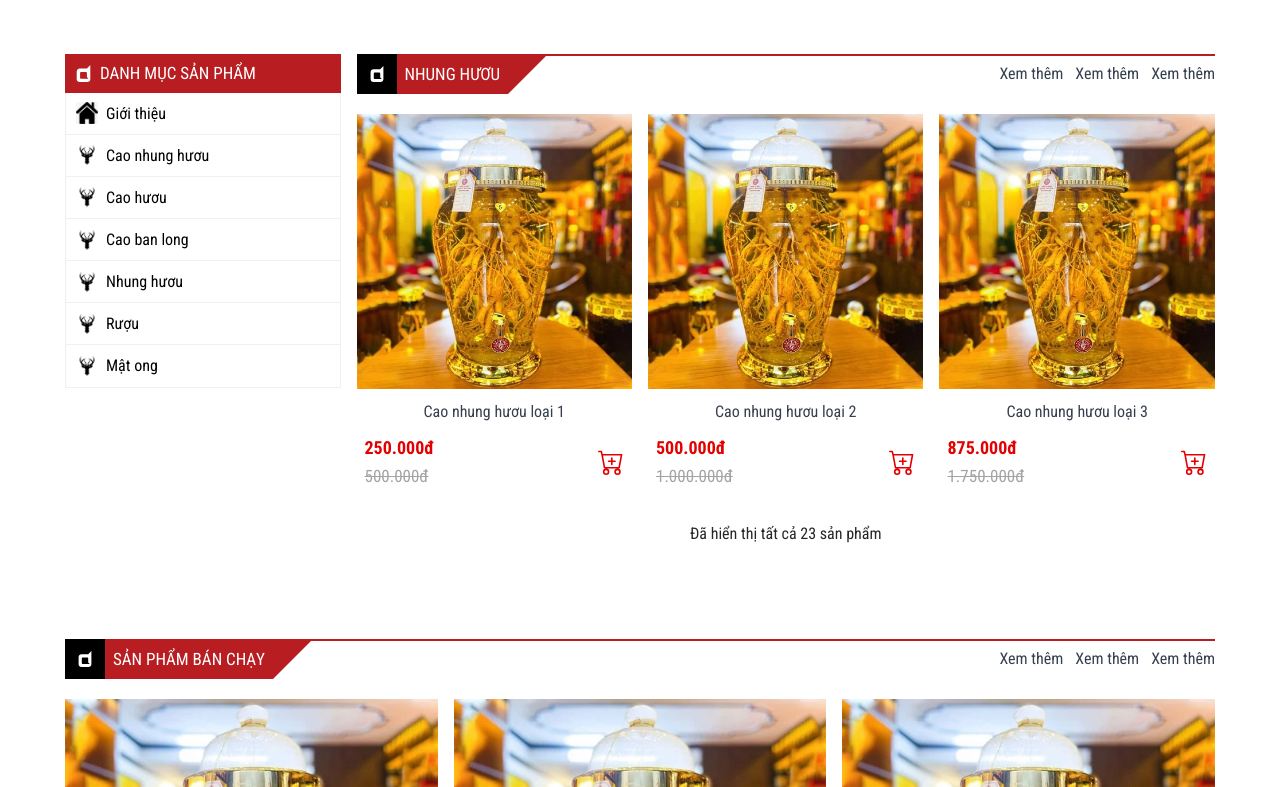
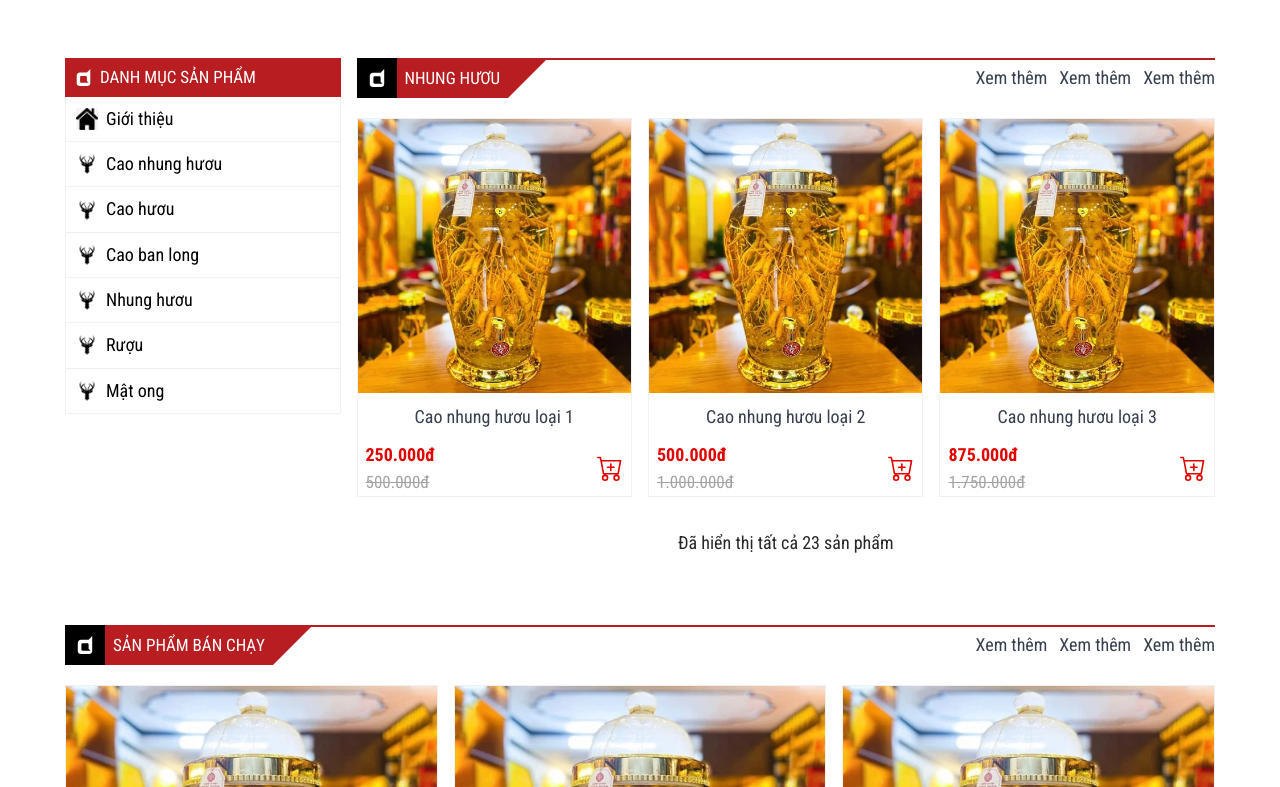
Before and after one commit to xhuong/thegioiruoungam, a React (Create React App) app: page / in a window 1280 px wide. Shown: the part 953-1740 px from the top of the page. Built offline with nearby package versions, Linux system fonts and the light colour scheme.

Commit message:
add product animation

```diff
--- a/public/index.html
+++ b/public/index.html
@@ -6,8 +6,8 @@
     <meta name="viewport" content="width=device-width, initial-scale=1" />
     <meta name="theme-color" content="#000000" />
     <meta name="description" content="Nhung Huou Tram Nhan" />
+    <meta name="google-site-verification" content="doG5cGduKFWPNFuUuPMJJQz1fQcvQjNZYjwBRmjDRPs" />
     <link rel="apple-touch-icon" href="%PUBLIC_URL%/home.png" />
-    <meta name="google-site-verification" content="doG5cGduKFWPNFuUuPMJJQz1fQcvQjNZYjwBRmjDRPs" />
     <!--
       manifest.json provides metadata used when your web app is installed on a
       user's mobile device or desktop. See https://developers.google.com/web/fundamentals/web-app-manifest/
--- a/src/assets/styles/_common.scss
+++ b/src/assets/styles/_common.scss
@@ -11,12 +11,11 @@
 
 html {
   scroll-behavior: smooth;
-  // font-size: 62.5%;
 }
 
 body {
   font-family: $primaryFont;
-  font-size: 16px;
+  font-size: 18px;
 }
 
 a {
--- a/src/components/AppActions/index.scss
+++ b/src/components/AppActions/index.scss
@@ -3,7 +3,7 @@
     position: fixed;
     top: 30%;
     right: 0;
-    transform: translateX(68%);
+    transform: translateX(71%);
   }
   &_item {
     display: flex;
@@ -22,7 +22,7 @@
   }
 
   &_item:hover {
-    transform: translateX(-(100% - 32%));
+    transform: translateX(-(100% - 29%));
   }
   &_item_wrapper {
     width: 28px;
--- a/src/components/NewsCard/index.js
+++ b/src/components/NewsCard/index.js
@@ -11,9 +11,7 @@ function NewsCard() {
         <img src={require("../../assets/images/news/nhung_huou.png")} alt="" />
       </div>
       <div className="news_card_content">
-        <h3 className="news_card_heading">
-          Lorem ipsum dolor sit amet consectetur adipisicing elit. Harum fugiat dolore laborum?
-        </h3>
+        <h3 className="news_card_heading">Nhung Hươu Có Tác Dụng Gì? Công Dụng Của Nhung Hươu Với Sức Khỏe?</h3>
         <div className="news_card_info">
           <p className="news_card_time">
             <SlClock />
@@ -25,8 +23,9 @@ function NewsCard() {
           </p>
         </div>
         <Link className="news_card_description">
-          Lorem ipsum dolor, sit amet consectetur adipisicing elit. Eos voluptas beatae ab. Lorem ipsum dolor sit amet
-          consectetur adipisicing elit. At quaerat maiores nam? Lorem ipsum dolor sit amet consectetur.
+          Nhung hươu hay lộc nhung chính là sừng non của con hươu đực. Vào mỗi cuối mùa hè hàng năm, sừng hươu rụng đi
+          và mùa xuân năm sau chỗ đó sẽ mọc lên sừng mới. Sừng hươu mới mọc sẽ rất mềm, mặt ngoài phủ đầy lông, sờ vào
+          êm như nhung nên người ta gọi là nhung hươu. Vậy tác dụng nhung hươu như thế nào?
         </Link>
 
         <Button className="mx-auto hidden-xs hidden-sm" textTransform="uppercase" type="primary" size="md-btn">
--- a/src/components/NewsCard/index.scss
+++ b/src/components/NewsCard/index.scss
@@ -5,7 +5,6 @@
     text-transform: uppercase;
     color: $grayTextColor;
     font-weight: normal;
-    font-size: 15px;
     text-align: center;
     padding: 0 20px;
     letter-spacing: 0.1px;
@@ -39,7 +38,7 @@
   }
 
   &_description {
-    font-size: 15px;
+    font-size: 16px;
     color: $grayTextColor;
     letter-spacing: 0.1px;
     display: -webkit-box;
--- a/src/components/Product/index.js
+++ b/src/components/Product/index.js
@@ -3,14 +3,14 @@ import { useNavigate } from "react-router-dom";
 import { AiFillEye } from "react-icons/ai";
 import Button from "../Button";
 import { formatPrice } from "../../Utils";
+import React from "react";
 import "./index.scss";
-import React from "react";
 
 function Product({ id, name, imageUrl, oldPrice, newPrice, star, categoryId, discount, ...props }) {
   const navigate = useNavigate();
   return (
     <div
-      className="product"
+      className="product border-gray"
       onClick={() => {
         navigate(`/product/${id}/details`);
       }}
--- a/src/components/Product/index.scss
+++ b/src/components/Product/index.scss
@@ -15,6 +15,36 @@
   }
   &_image_wrapper {
     position: relative;
+    overflow: hidden;
+
+    &::after,
+    &::before {
+      position: absolute;
+      content: "";
+      display: block;
+      width: 120px;
+      height: 120px;
+      background-color: rgba($color: #ffffff, $alpha: 0.3);
+      transition: transform 1.2s cubic-bezier(0.175, 0.885, 0.32, 1.275);
+    }
+
+    &::before {
+      left: 100%;
+      bottom: 100%;
+    }
+
+    &::after {
+      top: 100%;
+      right: 100%;
+    }
+
+    &:hover::after {
+      transform: translate(calc(100% + 50px), calc(-100% - 50px));
+    }
+
+    &:hover::before {
+      transform: translate(calc(-100% - 50px), calc(100% + 50px));
+    }
   }
 
   &_button_wrapper {
@@ -50,7 +80,6 @@
   &_title {
     color: $grayTextColor;
     font-weight: 500;
-    font-size: 16px;
     text-align: center;
     margin: 10px 0 10px 0;
     padding: 0 8px;
--- a/src/components/SliderSecondary/index.js
+++ b/src/components/SliderSecondary/index.js
@@ -18,34 +18,34 @@ function SliderSecondary() {
       <Slider {...settings}>
         <li className="slider_secondary_item">
           <div className="slider_secondary_image_wrapper">
-            <img src={require("../../assets/images/customers/customer01.png")} alt="" />
+            <img src={require("../../assets/images/customers/customer03.png")} alt="" />
           </div>
           <p className="slider_secondary_customer_opinion">
-            Lorem ipsum dolor sit amet consectetur adipisicing elit. Delectus illum neque natus dolorem veniam molestiae
-            omnis fugiat adipisci dolor, itaque quae. Lorem ipsum dolor sit amet consectetur adipisicing elit. Nisi
-            consequuntur facere nostrum? Distinctio quo blanditiis iusto eligendi!
+            Chồng tôi làm việc văn phòng, ngồi nhiều hay bị đau lưng, nhức mỏi qua tìm hiểu tôi thấy rượu nhung hươu rất
+            tốt và có nhiều công dụng nữa. Tôi đã mua rượu huyết nhung hươu tại Nhung Hươu Trầm Nhân, rượu ở đây rất
+            chất lượng, chồng tôi rất thích.
           </p>
-          <p className="slider_secondary_customer">Anh Nguyễn Duy Bịp - Nhân viên cao cấp tại công ty đa cấp</p>
+          <p className="slider_secondary_customer">Cô Trương Thanh Hoa - Kinh Doanh Nội Thất</p>
         </li>
         <li className="slider_secondary_item">
           <div className="slider_secondary_image_wrapper">
             <img src={require("../../assets/images/customers/customer01.png")} alt="" />
           </div>
           <p className="slider_secondary_customer_opinion">
-            Lorem ipsum dolor sit amet consectetur adipisicing elit. Delectus illum neque natus dolorem veniam molestiae
-            omnis fugiat adipisci dolor, itaque quae. Distinctio quo blanditiis iusto eligendi!
+            Tôi có mua nhung hươu tươi tại Nhung Hươu Trầm Nhân để sử dụng và phải nói rằng nhung hươu rất tươi và chất
+            lượng. Sẽ tiếp tục ủng hộ cửa hàng trong những lần tới.
           </p>
-          <p className="slider_secondary_customer">Anh Nguyễn Duy Bịp - Nhân viên cao cấp tại công ty đa cấp</p>
+          <p className="slider_secondary_customer">Anh Nguyễn Văn Thắng - Nhân Viên Bất Động Sản</p>
         </li>
         <li className="slider_secondary_item">
           <div className="slider_secondary_image_wrapper">
-            <img src={require("../../assets/images/customers/customer01.png")} alt="" />
+            <img src={require("../../assets/images/customers/customer02.png")} alt="" />
           </div>
           <p className="slider_secondary_customer_opinion">
-            Lorem ipsum dolor sit amet consectetur adipisicing elit. Delectus illum neque natus dolorem veniam molestiae
-            omnis fugiat adipisci dolor, itaque quae. Distinctio quo blanditiis iusto eligendi!
+            Nhung Hươu ở đây rất chất lượng mua về ngâm rượu uống rất tốt. Nhân viên giao hàng rất nhanh. Sẽ tiếp tục
+            ủng hộ cửa hàng.
           </p>
-          <p className="slider_secondary_customer">Anh Nguyễn Duy Bịp - Nhân viên cao cấp tại công ty đa cấp</p>
+          <p className="slider_secondary_customer">Anh Huỳnh Nhật Huy - Kỹ Sư Giám Sát Công Trình</p>
         </li>
       </Slider>
     </div>
--- a/src/layouts/SectionProduct/index.js
+++ b/src/layouts/SectionProduct/index.js
@@ -25,7 +25,7 @@ function SectionProduct({ title, products, ...props }) {
             </Col>
           ))}
         </Row>
-        <p className="text-center py-8">Đã hiển thị tất cả 23 sản phẩm</p>
+        <p className="text-center py-2 mt-6 text-lg">Đã hiển thị tất cả 23 sản phẩm</p>
       </div>
     </div>
   );
```
Also changed, not shown: src/assets/images/customers/customer02.png (added), src/assets/images/customers/customer03.png (added).
